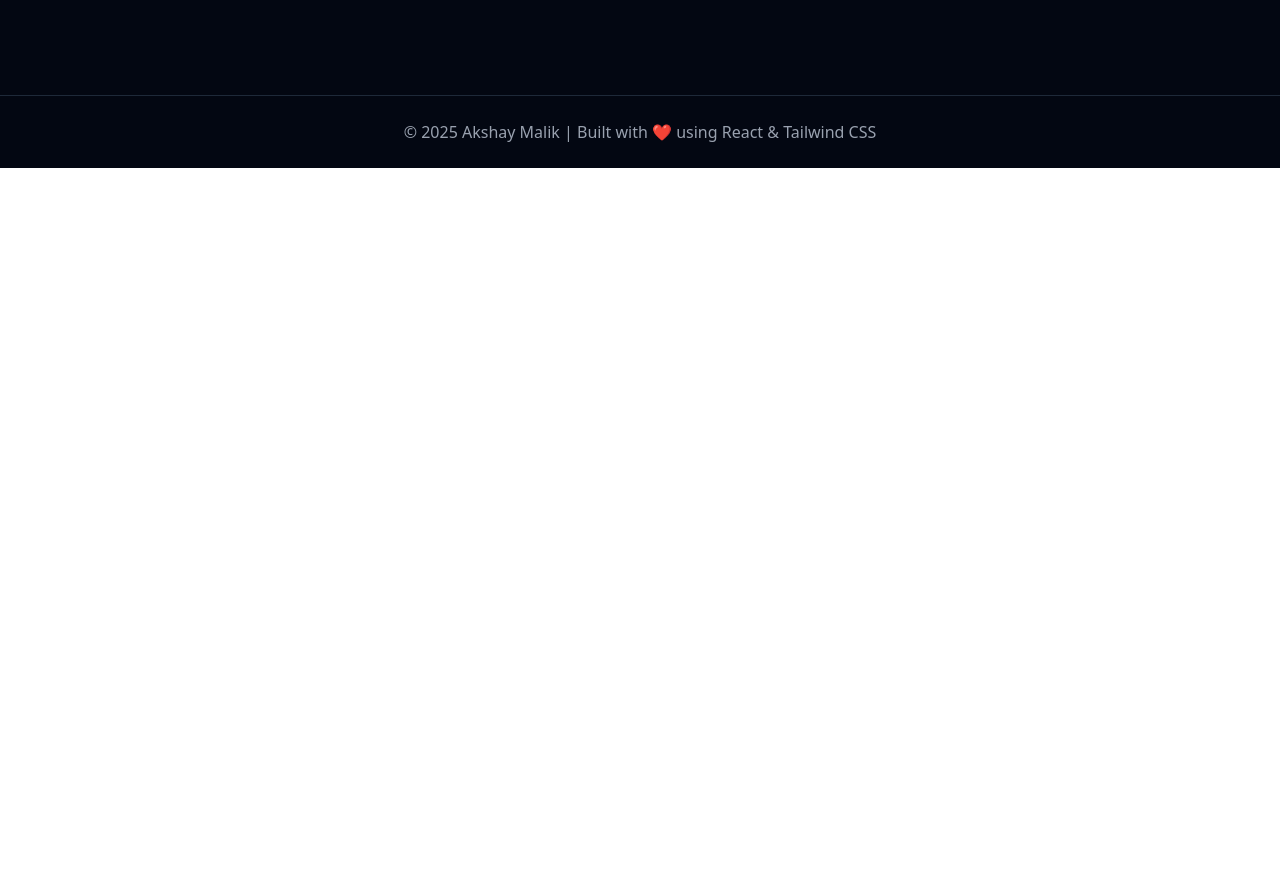
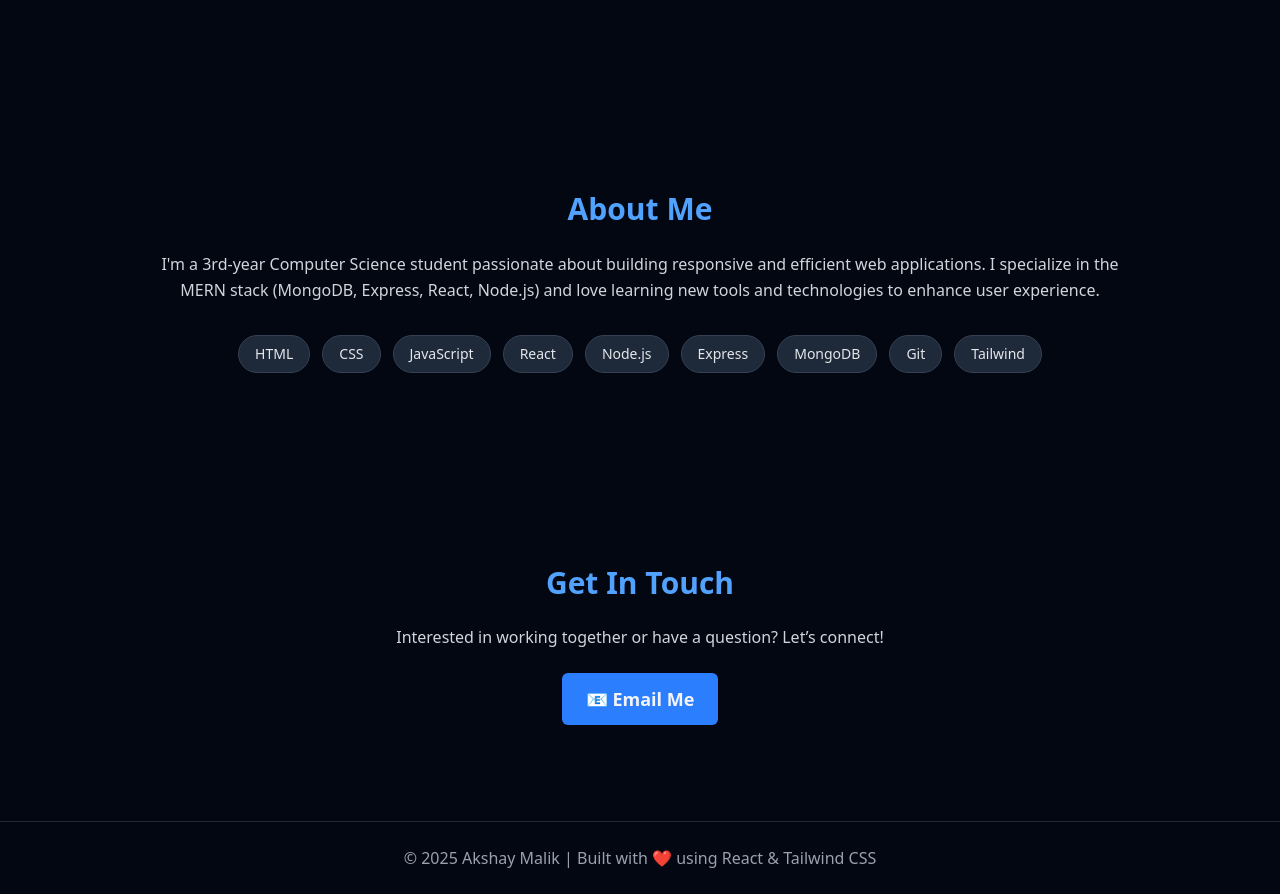
Before and after one commit to Akshay-Malik2040/Portfolio, a React (Vite) app: page / in a window 1280 px wide. Shown: the part 1139-2033 px from the top of the page. Before the commit the page ends 1307 px from the top, so only its background shows below. Built offline with nearby package versions, Linux system fonts and the light colour scheme.

Commit message:
add about and contact component

```diff
--- a/src/App.jsx
+++ b/src/App.jsx
@@ -1,6 +1,8 @@
 import Navbar from "./components/Navbar";
 import Hero from "./components/Hero"
 import Projects from "./components/Projects";
+import About from "./components/About";
+import Contact from "./components/Contact";
 
 function App() {
   return (
@@ -8,6 +10,8 @@ function App() {
       <Navbar />
       <Hero/>
       <Projects/>
+      <About/>
+      <Contact/>
 
       <footer className="text-center py-6 text-gray-400 border-t border-gray-800">
         © 2025 Akshay Malik | Built with ❤️ using React & Tailwind CSS
--- a/src/components/About.jsx
+++ b/src/components/About.jsx
@@ -0,0 +1,28 @@
+export default function About() {
+  return (
+    <section id="about" className="max-w-5xl mx-auto py-24 px-4">
+      <h2 className="text-3xl font-bold text-center mb-6 text-blue-400">
+        About Me
+      </h2>
+      <p className="text-gray-300 text-center leading-relaxed">
+        I'm a 3rd-year Computer Science student passionate about building
+        responsive and efficient web applications. I specialize in the MERN
+        stack (MongoDB, Express, React, Node.js) and love learning new tools
+        and technologies to enhance user experience.
+      </p>
+
+      <div className="mt-8 flex flex-wrap justify-center gap-3">
+        {["HTML", "CSS", "JavaScript", "React", "Node.js", "Express", "MongoDB", "Git", "Tailwind"].map(
+          (skill) => (
+            <span
+              key={skill}
+              className="bg-gray-800 px-4 py-2 rounded-full text-sm text-gray-200 border border-gray-700"
+            >
+              {skill}
+            </span>
+          )
+        )}
+      </div>
+    </section>
+  );
+}
--- a/src/components/Contact.jsx
+++ b/src/components/Contact.jsx
@@ -0,0 +1,16 @@
+export default function Contact() {
+  return (
+    <section id="contact" className="max-w-4xl mx-auto py-24 px-4 text-center">
+      <h2 className="text-3xl font-bold mb-6 text-blue-400">Get In Touch</h2>
+      <p className="text-gray-300 mb-6">
+        Interested in working together or have a question? Let’s connect!
+      </p>
+      <a
+        href="mailto:akshaymalik.dev@gmail.com"
+        className="inline-block px-6 py-3 bg-blue-500 hover:bg-blue-600 rounded-md text-lg font-semibold transition"
+      >
+        📧 Email Me
+      </a>
+    </section>
+  );
+}
```
